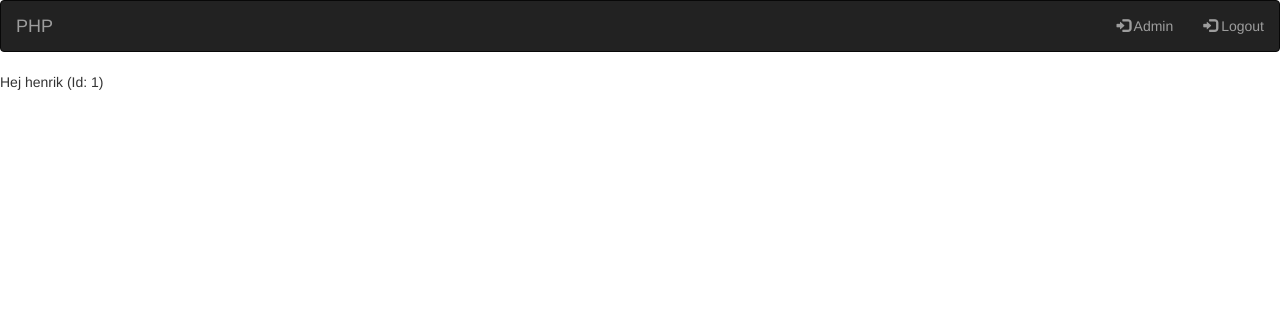
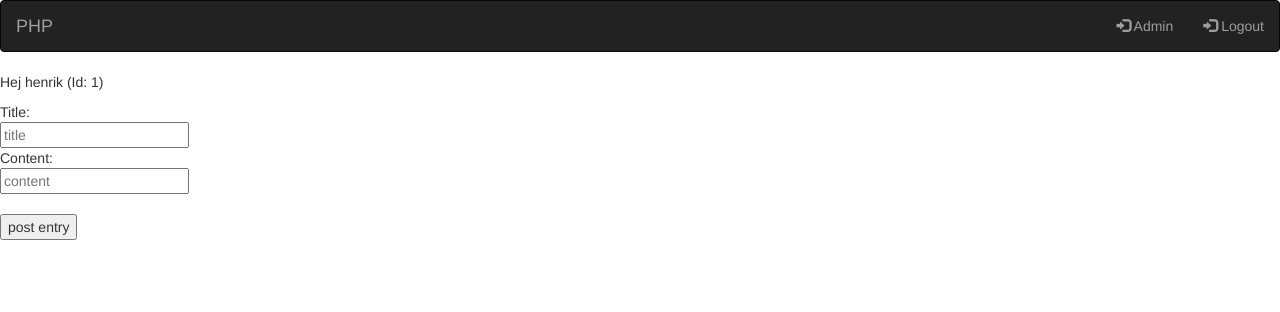
Before and after one commit to henrik-aq/SELECTgroup, a PHP site: template src/public/views/entry_page.php in a window 1280 px wide. Shown: the top 312 px of the page. Run offline with PHP 8.4, Linux system fonts and the light colour scheme; the template is opened without the code that fills it, so the values that code supplies are empty; a user stored in the database is signed in.

Commit message:
plenty of updates
dates

```diff
--- a/src/App/Controllers/CommentsController.php
+++ b/src/App/Controllers/CommentsController.php
@@ -44,8 +44,8 @@ class CommentsController
     {
 
         $addOne = $this->db->prepare(
-            'INSERT INTO comments (content, createdAt, createdBy)
-            VALUES (:content, :createdAt, :createdBy)');
+            'INSERT INTO comments (content, createdAt, entryID)
+            VALUES (:content, :createdAt, :entryID)');
 
         date_default_timezone_set('Europe/Stockholm');
         $date = date("Y-m-d H:i:s");
@@ -53,7 +53,7 @@ class CommentsController
         $addOne->execute([
           ':content'  => $comments['content'],
           ':createdAt' => $date,
-          ':createdBy' => $comments['createdBy']
+          ':entryID' => $comments['entryID']
         ]);
     }
 
--- a/src/public/scripts/fetch.js
+++ b/src/public/scripts/fetch.js
@@ -63,10 +63,38 @@ var api = (function(){
             'Content-Type': 'application/json',
             credentials: 'include'
             }
-        }).then( function(data) {
+        }).then( function() {
             console.log('Request success:');
         });
     }
+
+
+    async function createOneEntry(content){
+        fetch('http://localhost:3030/api/entries',{
+            method: 'POST',
+            body: JSON.stringify(content),
+            headers: {
+            'Accept': 'application/json, text/plain, */*',
+            'Content-Type': 'application/json',
+            credentials: 'include'
+            }
+        }).then( function() {
+            console.log('entry post success:');
+        });
+    }
+
+
+    async function patchEntry(data){
+        fetch(`http://localhost:3030/api/entries/${data.entryID}`,{
+            method: 'PATCH',
+            headers: { 'Content-Type': 'application/x-www-form-urlencoded' },
+            body: `content=${data.content}&title=${data.title}`,
+
+         }).then( function() {
+            console.log(' post success:');
+        });
+    }
+
 
     return {
         getAllEntries:getAllEntries,
@@ -77,5 +105,7 @@ var api = (function(){
         getCommentsByEntry:getCommentByEntry,
         deleteOneComment:deleteOneComment,
         createOneComment:createOneComment,
+        createOneEntry:createOneEntry,
+        patchEntry:patchEntry,
     };
 })();
--- a/src/public/scripts/main.js
+++ b/src/public/scripts/main.js
@@ -1,9 +1,19 @@
 window.onload = async function showAll(){
   var data = await getAllEntries();
-  console.log(data);
+
+  let postForm = document.getElementById("postForm")
+  postForm.addEventListener("submit", function(e){
+    e.preventDefault();
+    createOneEntry(e);
+    location.reload();
+  });
+
 
   var i;
   for(i in data.data){
+
+
+
 
     var id = data.data[i].entryID;
     var commentData = await getCommentsByEntry(id);
@@ -19,7 +29,6 @@ window.onload = async function showAll(){
     let commentForm = document.createElement("form");
      commentForm.setAttribute("action","/comments");
      commentForm.setAttribute("method","post");
-     commentForm.setAttribute("class","new-comment-btn-form");
 
     var inputBox = document.createElement("textarea");
     inputBox.setAttribute("type", "input");
@@ -27,24 +36,71 @@ window.onload = async function showAll(){
 
     var inputButton = document.createElement("INPUT");
     inputButton.setAttribute("type","submit");
-    inputButton.setAttribute("value", "Send");
+    inputButton.setAttribute("onclick", "createOneComment");
     inputButton.setAttribute("value","Comment");
     inputButton.setAttribute("name","commentButton");
+
+    var entryInput = document.createElement('input');
+    entryInput.type = "hidden";
+    entryInput.value = data.data[i].entryID;
+    entryInput.name = "entryID";
+    commentForm.appendChild(entryInput);
 
     commentForm.addEventListener("submit", function(e){
       e.preventDefault();
       createOneComment(e);
+      location.reload();
     });
 
+    ///////////////////////////////////////////////
+    let patchForm = document.createElement("form");
+     patchForm.setAttribute("action","/entries");
+     patchForm.setAttribute("method","post");
+
+     var patchTitleBox = document.createElement("input");
+     patchTitleBox.setAttribute("type", "text");
+     patchTitleBox.setAttribute("name","title");
+
+    var patchContentBox = document.createElement("textarea");
+    patchContentBox.setAttribute("type", "input");
+    patchContentBox.setAttribute("name","content");
+
+
+    var patchButton = document.createElement("input");
+    patchButton.setAttribute("type","submit");
+    patchButton.setAttribute("onclick", "patchEntry");
+    patchButton.setAttribute("value","Edit");
+    patchButton.setAttribute("name","commentButton");
+
+    var patchInput = document.createElement('input');
+    patchInput.type = "hidden";
+    patchInput.value = data.data[i].entryID;
+    patchInput.name = "entryID";
+    patchForm.appendChild(patchInput);
+
+    patchForm.addEventListener("submit", function(e){
+      e.preventDefault();
+      patchEntry(e);
+      location.reload();
+    });
+
+
+
+    ///////////////////////////////////////////////
     titleNode.appendChild(titleText);
     contentNode.appendChild(contentText);
 
     commentForm.appendChild(inputBox);
     commentForm.appendChild(inputButton);
 
+    patchForm.appendChild(patchTitleBox);
+    patchForm.appendChild(patchContentBox);
+    patchForm.appendChild(patchButton);
+
     document.getElementById('entryList').appendChild(container).appendChild(titleNode);
     document.getElementById('entryList').appendChild(container).appendChild(contentNode);
     document.getElementById('entryList').appendChild(container).appendChild(commentForm);
+    document.getElementById('entryList').appendChild(container).appendChild(patchForm);
 
 
 
@@ -57,6 +113,11 @@ window.onload = async function showAll(){
       inputButton.setAttribute("type", "button");
       inputButton.setAttribute("value", "remove");
       inputButton.setAttribute("onclick", "deleteOneComment("+ id + ");");
+
+
+    inputButton.addEventListener("click", function(){
+      location.reload();
+    });
 
       var commentNode = document.createElement("p");
       var commentText = document.createTextNode(commentData.data[y].content);
@@ -92,6 +153,25 @@ async function createOneComment(e) {
     "content": e.target.elements["content"].value
   };
   api.createOneComment(data);
+ }
+
+ async function createOneEntry(e) {
+  let data = {
+    "title": e.target.elements["title"].value,
+    "createdBy": e.target.elements["createdBy"].value,
+    "content": e.target.elements["content"].value
+  };
+  api.createOneEntry(data);
+ }
+
+
+ async function patchEntry(e) {
+  let data = {
+    "title": e.target.elements["title"].value,
+    "content": e.target.elements["content"].value,
+    "entryID": e.target.elements["entryID"].value
+  };
+  api.patchEntry(data);
  }
 
 
--- a/src/public/views/entry_page.php
+++ b/src/public/views/entry_page.php
@@ -4,6 +4,17 @@
 <?php if (isset($_SESSION["loggedIn"])): ?>
 <p>Hej <?php echo $_SESSION['username']?> (Id: <?php echo $_SESSION['userID']?>) </p>
 <!--<script>getAllPostsByUser(<?php echo $_SESSION['userID'] ?>);</script>-->
+
+<form action="/entries" method ="POST" id="postForm">
+  Title:<br>
+  <input type="text" name="title" placeholder="title">
+  <br>
+  Content:<br>
+  <input type="text" name="content" placeholder="content">
+  <input type="hidden" name="createdBy" value="<?php echo $_SESSION['userID']?>">
+  <br><br>
+  <input type="submit" value="post entry" onclick="createOneEntry();">
+</form>
 
 <div id="entryList">
 
```
